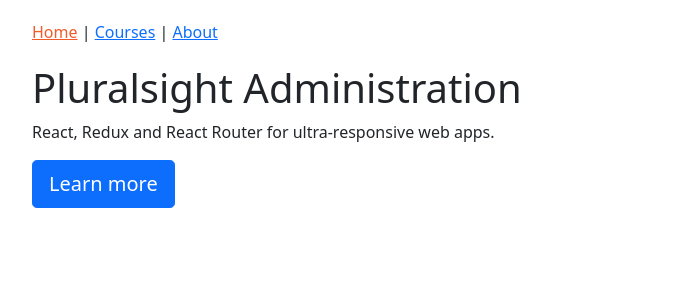
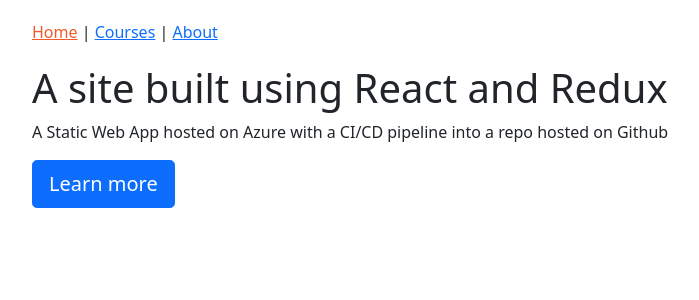
Before and after one commit to calacasa1/hw_react_web, a React app: page / in a window 1280 px wide. Shown: the top 300 px of the page, without its empty margins (195-894 px from the left). Built offline with nearby package versions, Linux system fonts and the light colour scheme.

Commit message:
Changed descriptions

```diff
--- a/src/components/home/HomePage.js
+++ b/src/components/home/HomePage.js
@@ -3,8 +3,8 @@
 
 const HomePage = () => (
   <div className="jumbotron">
-    <h1>Pluralsight Administration</h1>
-    <p>React, Redux and React Router for ultra-responsive web apps.</p>
+    <h1>A site built using React and Redux</h1>
+    <p>A Static Web App hosted on Azure with a CI/CD pipeline into a repo hosted on Github</p>
     <Link to="about" className="btn btn-primary btn-lg">
       Learn more
     </Link>
```
